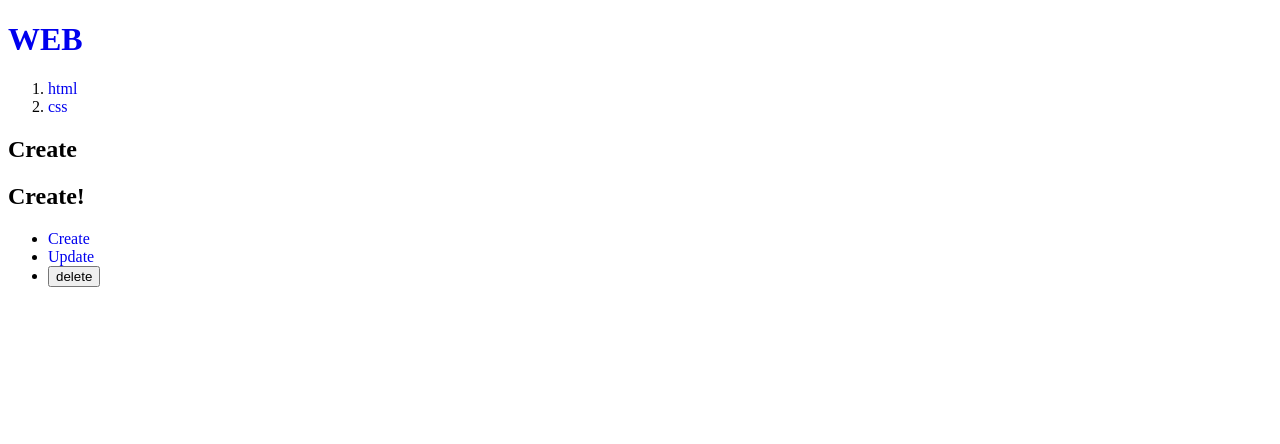
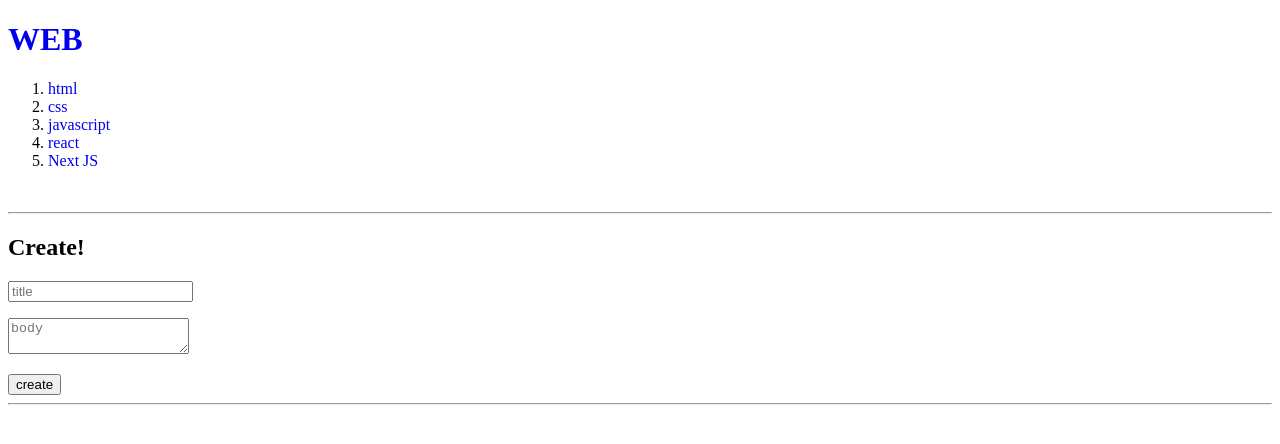
Before and after one commit to KimByul1225/next_js_basic, a Next.js app: page /create in a window 1280 px wide. Shown: the top 444 px of the page. Built offline with nearby package versions, Linux system fonts and the light colour scheme; data requests are answered from the project's data file.

Commit message:
게시글 등록 기능

```diff
--- /dev/null
+++ b/db.json
@@ -0,0 +1,51 @@
+{
+  "topics": [
+    {
+      "id": 1,
+      "title": "html",
+      "body": "html is ..."
+    },
+    {
+      "id": 2,
+      "title": "css",
+      "body": "css is ..."
+    },
+    {
+      "title": "javascript",
+      "body": "javascript...",
+      "id": 3
+    },
+    {
+      "title": "react",
+      "body": "react is ...\n",
+      "id": 4
+    },
+    {
+      "title": "Next JS",
+      "body": "Next JS is ...",
+      "id": 5
+    }
+  ],
+  "posts": [
+    {
+      "id": 1,
+      "title": "json-server",
+      "author": "typicode"
+    },
+    {
+      "id": 2,
+      "title": "json-server",
+      "author": "typicode"
+    }
+  ],
+  "comments": [
+    {
+      "id": 1,
+      "body": "some comment",
+      "postId": 1
+    }
+  ],
+  "profile": {
+    "name": "typicode"
+  }
+}
--- /dev/null
+++ b/src/app/Controll.js
@@ -0,0 +1,34 @@
+"use client"
+
+import Link from 'next/link';
+import { useParams } from 'next/navigation';
+
+export function Controll() {
+  const params = useParams();
+  const id = params.id;
+  console.log("Controll", params);
+
+  return (
+    <>
+      {
+        id &&
+        <ul>
+          <li>
+            <Link href="/create">
+              Create
+            </Link>
+          </li>
+          <li>
+            <Link href="/update/1">
+              Update
+            </Link>
+          </li>
+          <li>
+            <input type="button" value="delete" />
+          </li>
+        </ul>
+      }
+    </>
+
+  );
+}
--- a/src/app/create/layout.js
+++ /dev/null
@@ -1,8 +0,0 @@
-export default function layout(props) {
-    return (
-        <div>
-            <h2>Create</h2>
-            {props.children}
-        </div>
-    )
-}
--- a/src/app/create/page.js
+++ b/src/app/create/page.js
@@ -1,11 +1,48 @@
-import Image from 'next/image'
+"use client"
+
+import { useRouter } from "next/navigation";
+// 반드시 next/navigation에서 import해야함.
 
 export default function Create() {
+  const router = useRouter();
+  // useRouter는 Client  Component에서만 사용이 가능하며
+  // 이 useRouter를 사용하면 원하는 router로 리디렉션 시킬 수 있다.
   return (
     <>
       <h2>
         Create!
       </h2>
+      <form onSubmit={(e) => {
+        e.preventDefault();
+        const title = e.target.title.value;
+        const body = e.target.body.value;
+        const options = {
+          method: 'POST',
+          headers: {
+            'Content-Type': 'application/json'
+          },
+          body: JSON.stringify({title, body})
+        }
+        fetch("http://localhost:9999/topics", options)
+          .then(res => res.json())
+          .then(result => {
+            console.log(result);
+            const lastid = result.id;
+            router.refresh();
+            router.push(`/read/${lastid}`);
+          })
+      }}>
+        <p>
+          <input type="text" name="title" placeholder="title"/>
+        </p>
+        <p>
+          <textarea
+            name="body"
+            placeholder="body"
+          />
+        </p>
+        <input type="submit" value="create" />
+      </form>
     </>
   )
 }
--- a/src/app/layout.js
+++ b/src/app/layout.js
@@ -1,12 +1,17 @@
 import Link from 'next/link'
 import './globals.css'
+import { Controll } from './Controll';
 
 export const metadata = {
   title: 'Next js study',
   description: 'Next js basic',
 }
 
-export default function RootLayout({ children }) {
+export default async function RootLayout({ children }) {
+
+  const res = await fetch("http://localhost:9999/topics", { cache: 'no-store' });
+  const topics = await res.json();
+
   return (
     <html>
       <body>
@@ -18,33 +23,22 @@ export default function RootLayout({ children }) {
           </Link>
         </h1>
         <ol>
-          <li>
-            <Link href="/read/1">
-              html
-            </Link>
-          </li>
-          <li>
-            <Link href="/read/2">
-              css
-            </Link>
-          </li>
+          {topics.map((topic) => {
+            return(
+              <li key={topic.id}>
+                <Link href={`/read/${topic.id}`}>
+                  {topic.title}
+                </Link>
+              </li>
+            )
+          })}
         </ol>
+        <br />
+        <hr />
         {children}
-        <ul>
-          <li>
-            <Link href="/create">
-              Create
-            </Link>
-          </li>
-          <li>
-            <Link href="/update/1">
-              Update
-            </Link>
-          </li>
-          <li>
-            <input type="button" value="delete" />
-          </li>
-        </ul>
+        <hr />
+        <br />
+        <Controll/>
       </body>
     </html>
   )
```
Also changed, not shown: src/app/read/[id]/page.js (+7 -2 lines).
